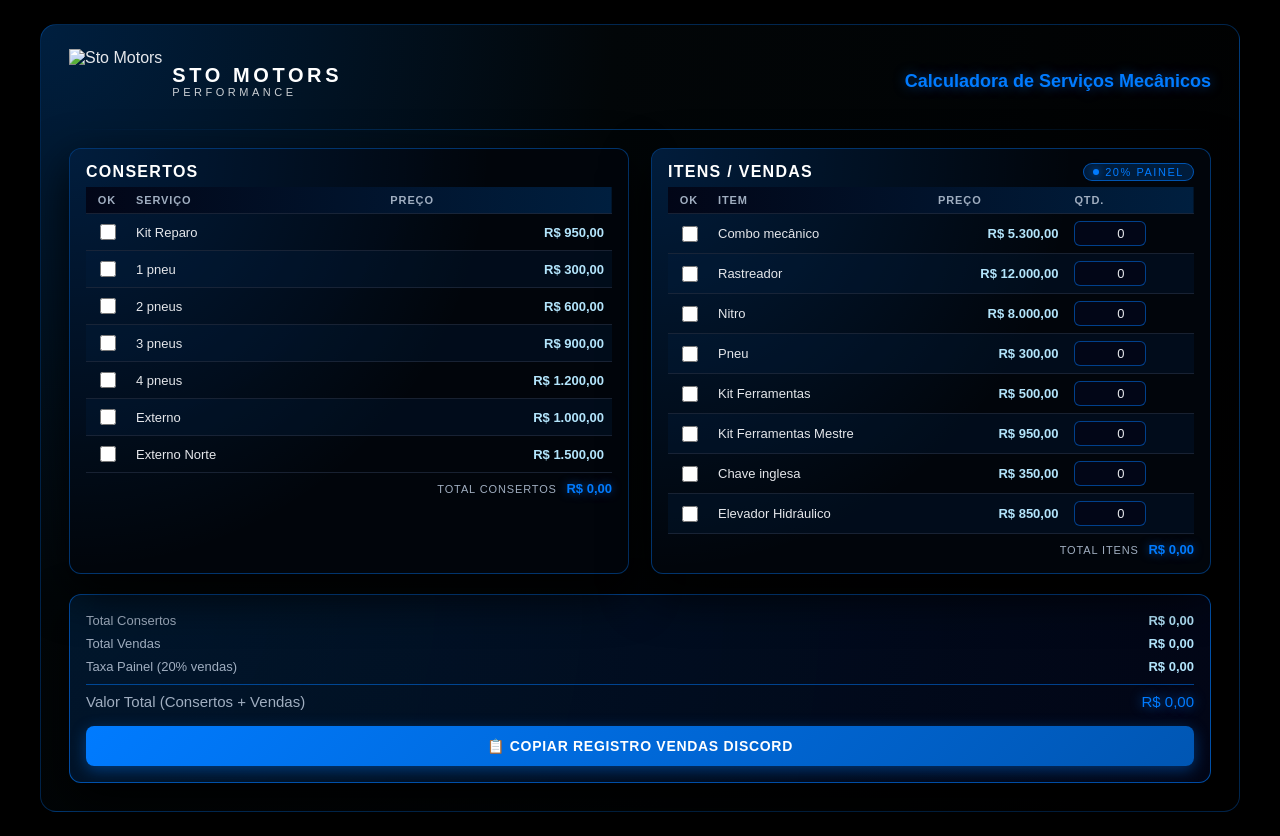
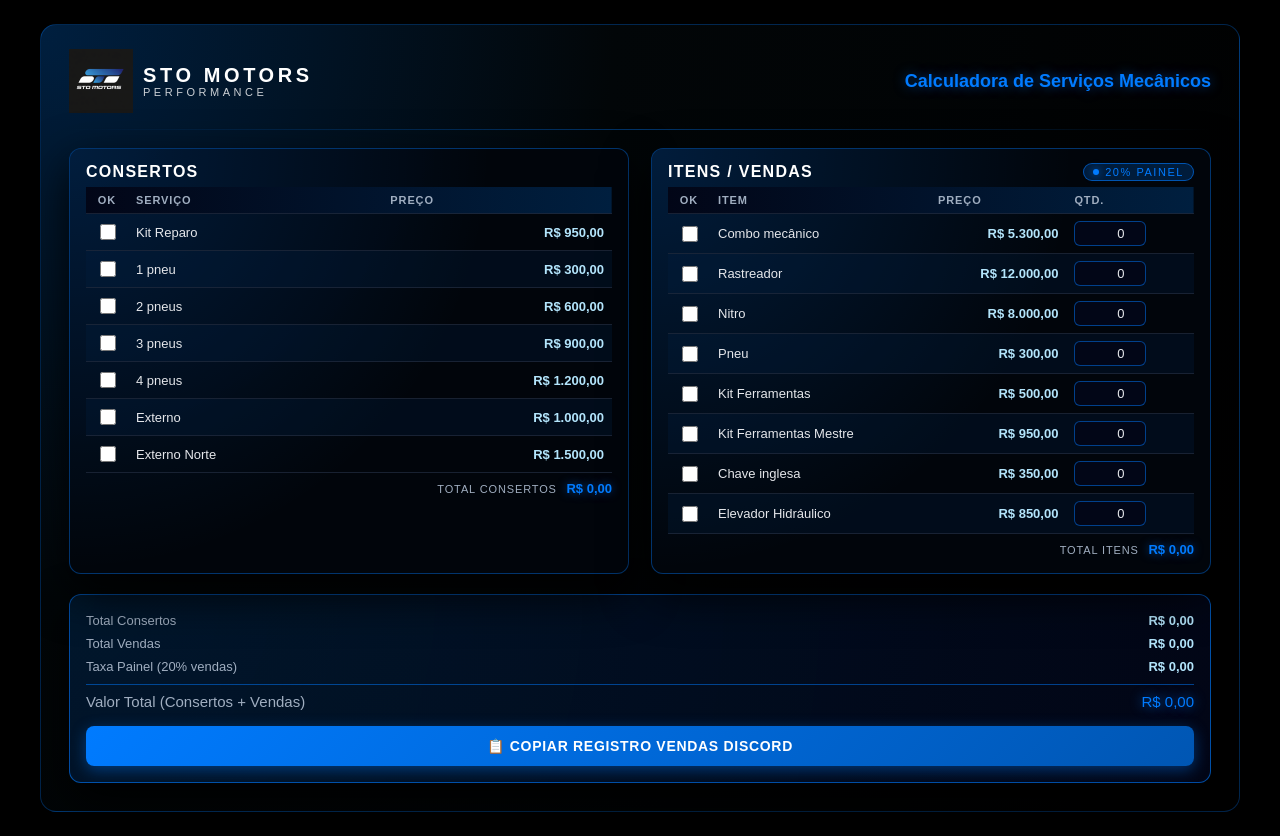
Before and after one commit to MaliMecs/CauculadoraMec, a plain HTML site: page index.html in a window 1280 px wide. Drawn offline with Linux system fonts and the light colour scheme.

Commit message:
Update index.html

```diff
--- a/index.html
+++ b/index.html
@@ -320,7 +320,7 @@
     <div class="container">
         <div class="header">
             <div class="logo-box">
-                <img src="stomotors.jpg" alt="Sto Motors">
+                <img src="stomotors.png" alt="Sto Motors">
                 <div class="brand-text">
                     <div class="brand-main">STO MOTORS</div>
                     <div class="brand-sub">Performance</div>
```
